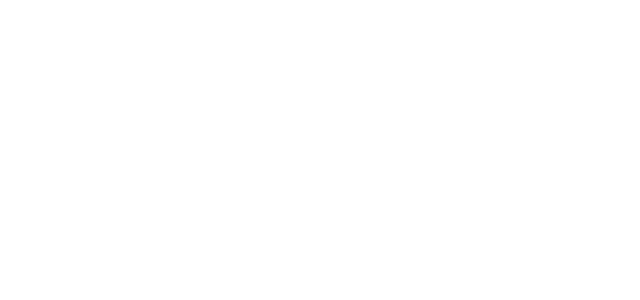
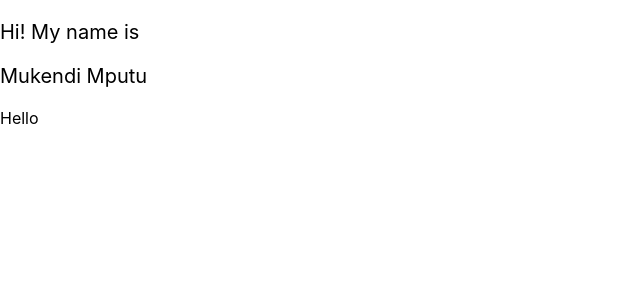
Before and after one commit to MukendiMputu/my-react-app, a React (Create React App) app: page / in a window 1280 px wide. Shown: the top 300 px of the page, without its empty margins (0-640 px from the left). Built offline with nearby package versions, Linux system fonts and the light colour scheme; the HTML template or start-up script is replaced by a standard one.

Commit message:
messing around  with components
Signed-off-by: MukendiMputu <mputusam@live.com>

```diff
--- a/src/App.js
+++ b/src/App.js
@@ -1,15 +1,27 @@
 import React from 'react';
-import logo from './logo.svg';
-import './App.css';
 
-function App() {
+import NameComponent from './components/NameComponent';
 
+class App extends React.Component {
 
-  return (
-    <div>
+  componentDidMount() {
+    console.log('mounted')
+  }
 
-    </div>
-  );
+  render() {
+    var word = 'Hello';
+    var style = {fontSize: '20px'};
+
+    return (
+      <div>
+        <p style={style} className="text-large">
+          Hi! My name is <NameComponent />
+        </p>
+        <div>{word}</div>
+      </div>
+    );
+
+  }
 }
 
 export default App;
--- /dev/null
+++ b/src/components/NameComponent.js
@@ -0,0 +1,22 @@
+import React from 'react';
+
+class NameComponent extends React.Component {
+
+  componentDidMount() {
+    console.log('mounted')
+  }
+
+  render() {
+    var word = 'Hello';
+    var style = {fontSize: '20px'};
+
+    return (
+      <div>
+        <p>Mukendi Mputu</p>
+      </div>
+    );
+
+  }
+}
+
+export default NameComponent;
```
